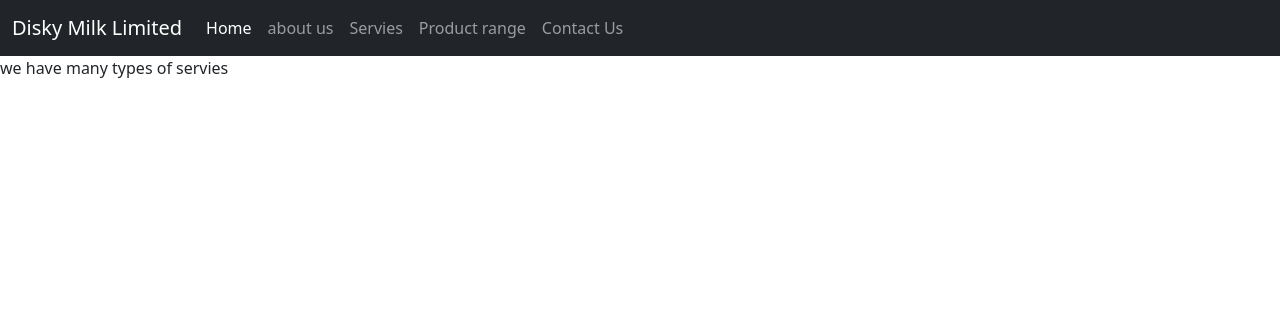
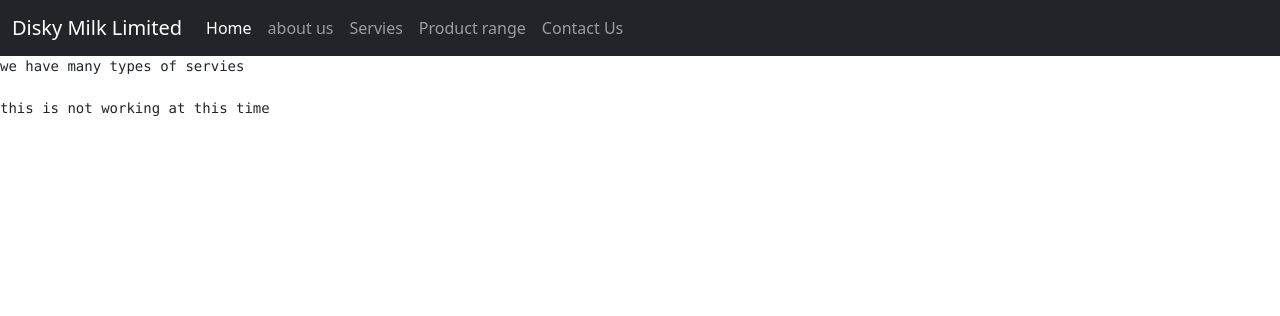
Before and after one commit to Codewithme-Vikash/website, a Django app: page /servies in a window 1280 px wide. Shown: the top 316 px of the page. Run offline with Django 4.2, Linux system fonts and the light colour scheme.

Commit message:
write in servies page

```diff
--- a/templates/servies.html
+++ b/templates/servies.html
@@ -2,4 +2,9 @@
 
 {% block title %}Servies{% endblock title %}
 
-{% block body %}we have many types of servies{% endblock body %}
+{% block body %}
+<pre>we have many types of servies
+
+this is not working at this time
+</pre>
+{% endblock body %}
```
